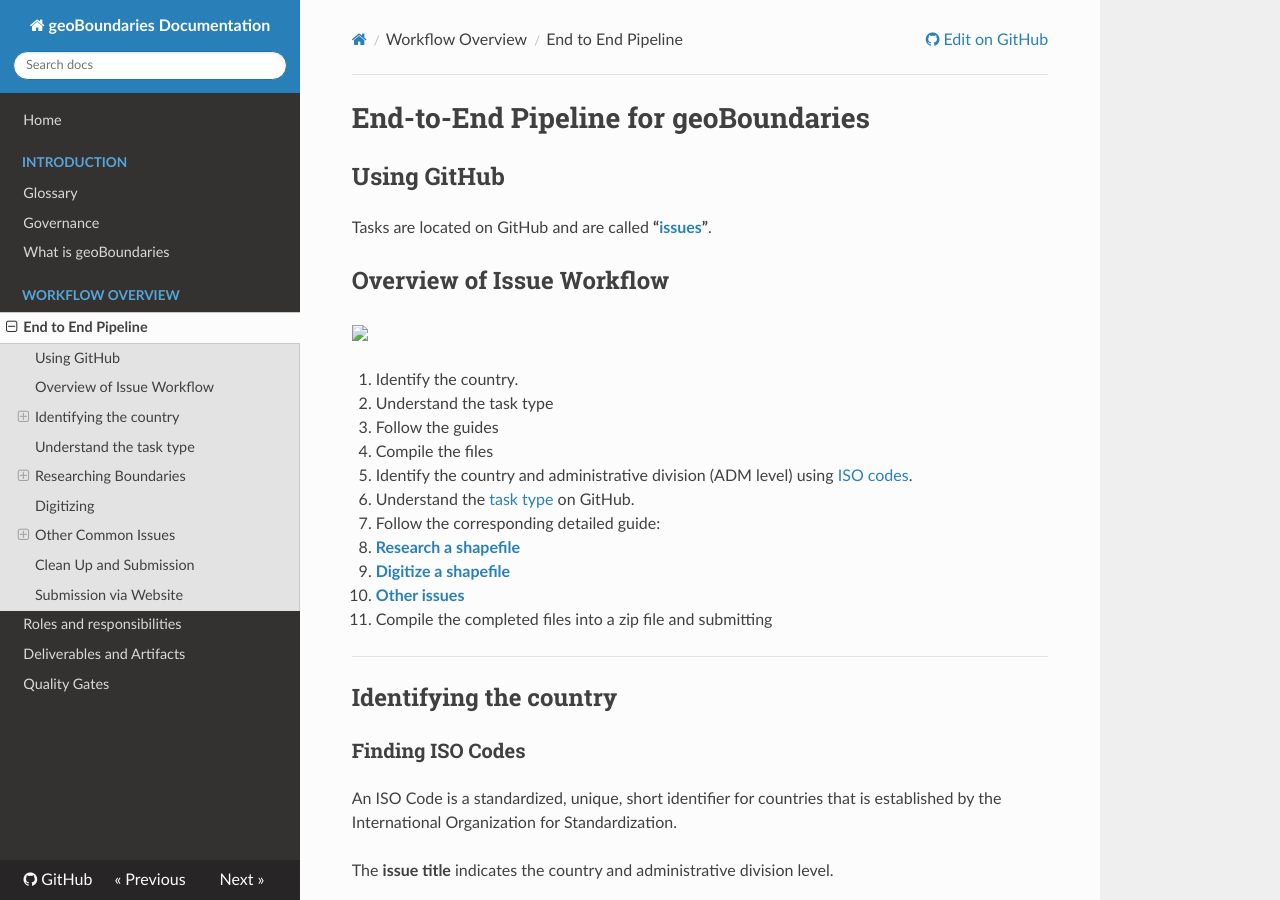
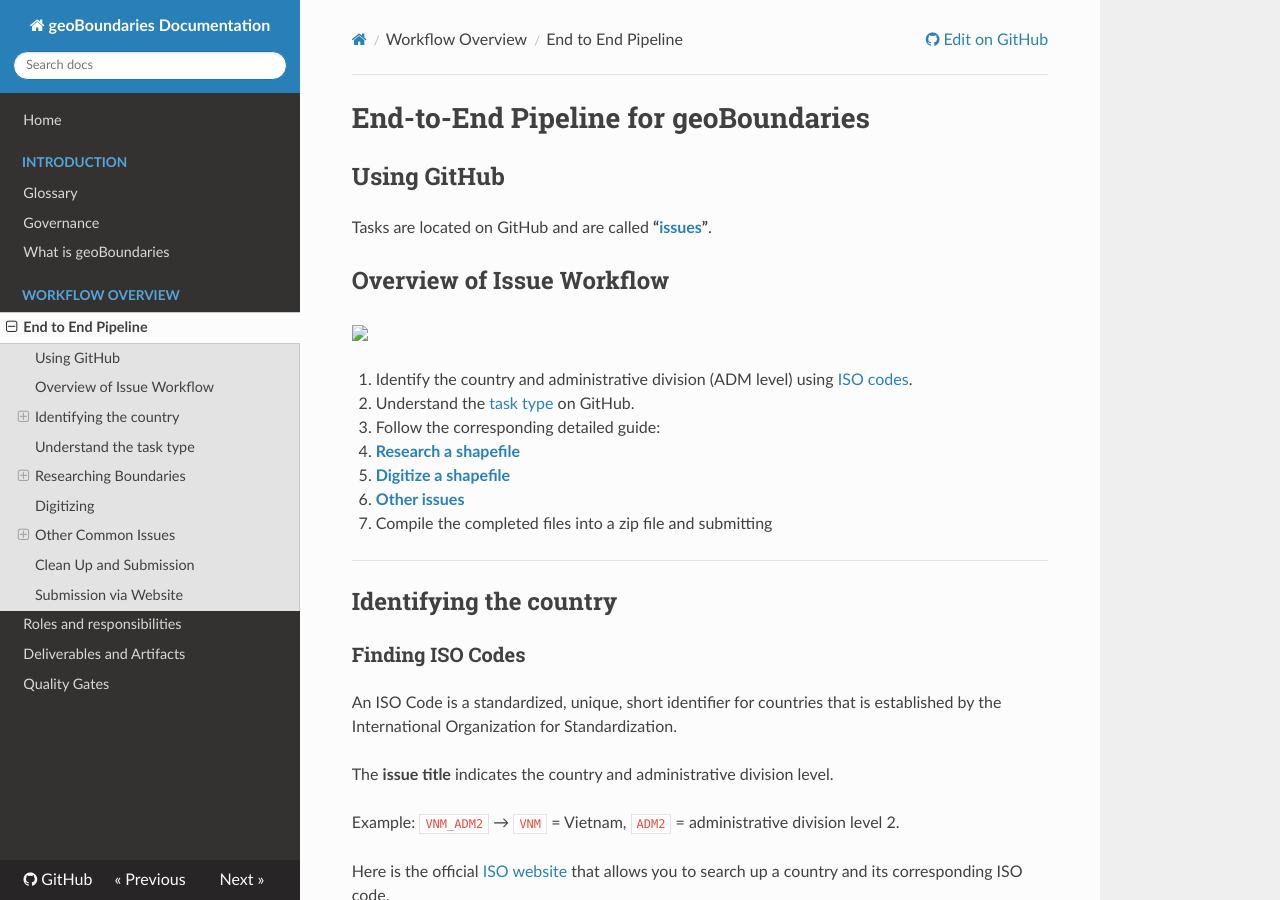
Before and after one commit to wmgeolab/gbDocs, an MkDocs documentation site: the page built from docs/docs/10-workflow-overview/end-to-end-pipeline.md, in a window 1280 px wide and 900 px high. Built offline with MkDocs 1.6.1, drawn with Linux system fonts in a browser that asks for light colours; nearby versions of some CDN libraries.

Commit message:
Update end-to-end-pipeline.md

```diff
--- a/docs/docs/10-workflow-overview/end-to-end-pipeline.md
+++ b/docs/docs/10-workflow-overview/end-to-end-pipeline.md
@@ -7,12 +7,6 @@
 ## Overview of Issue Workflow
 
 <img src="../../images/workflow.png" width="400">
-
-1. Identify the country.
-2. Understand the task type
-3. Follow the guides
-4. Compile the files
-
 
 1. Identify the country and administrative division (ADM level) using [ISO codes](#identifying-the-country).
 2. Understand the [task type](#understand-the-task-type) on GitHub.
```
